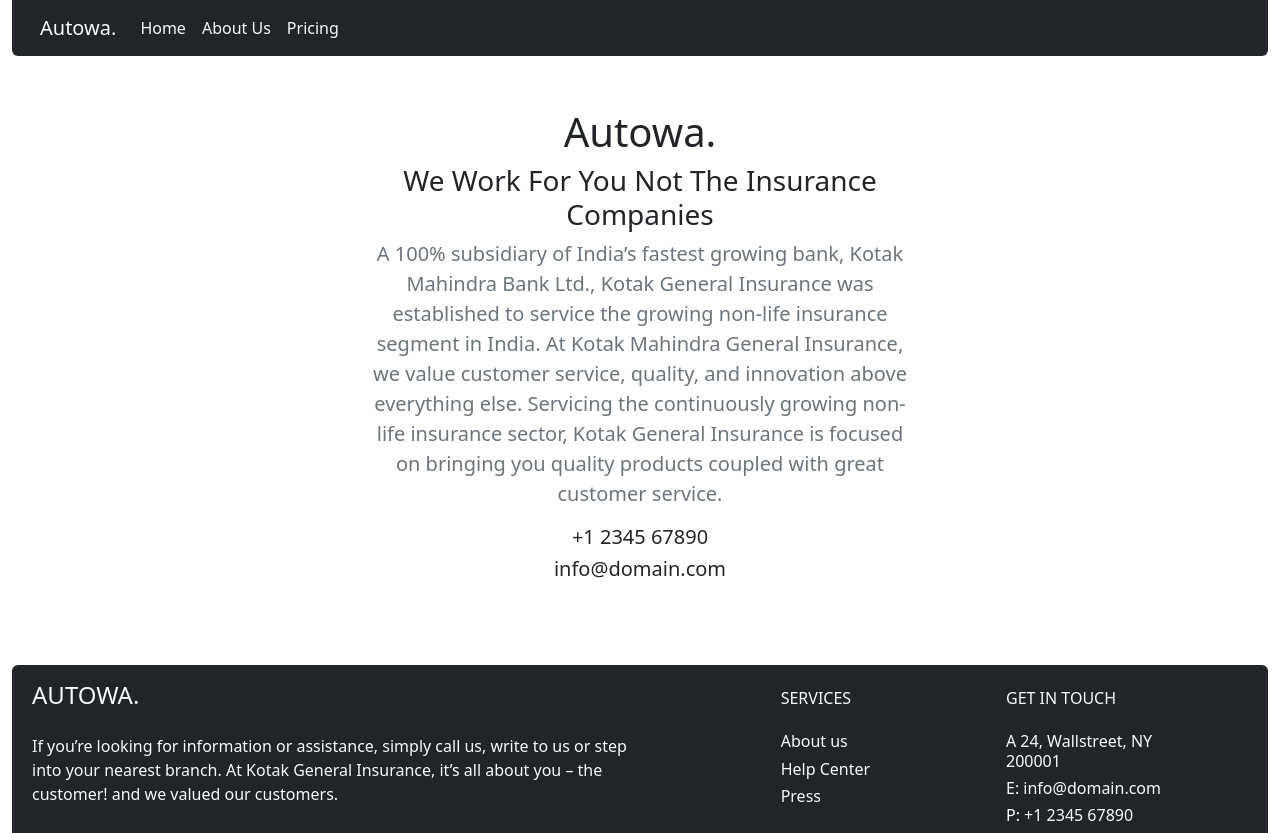
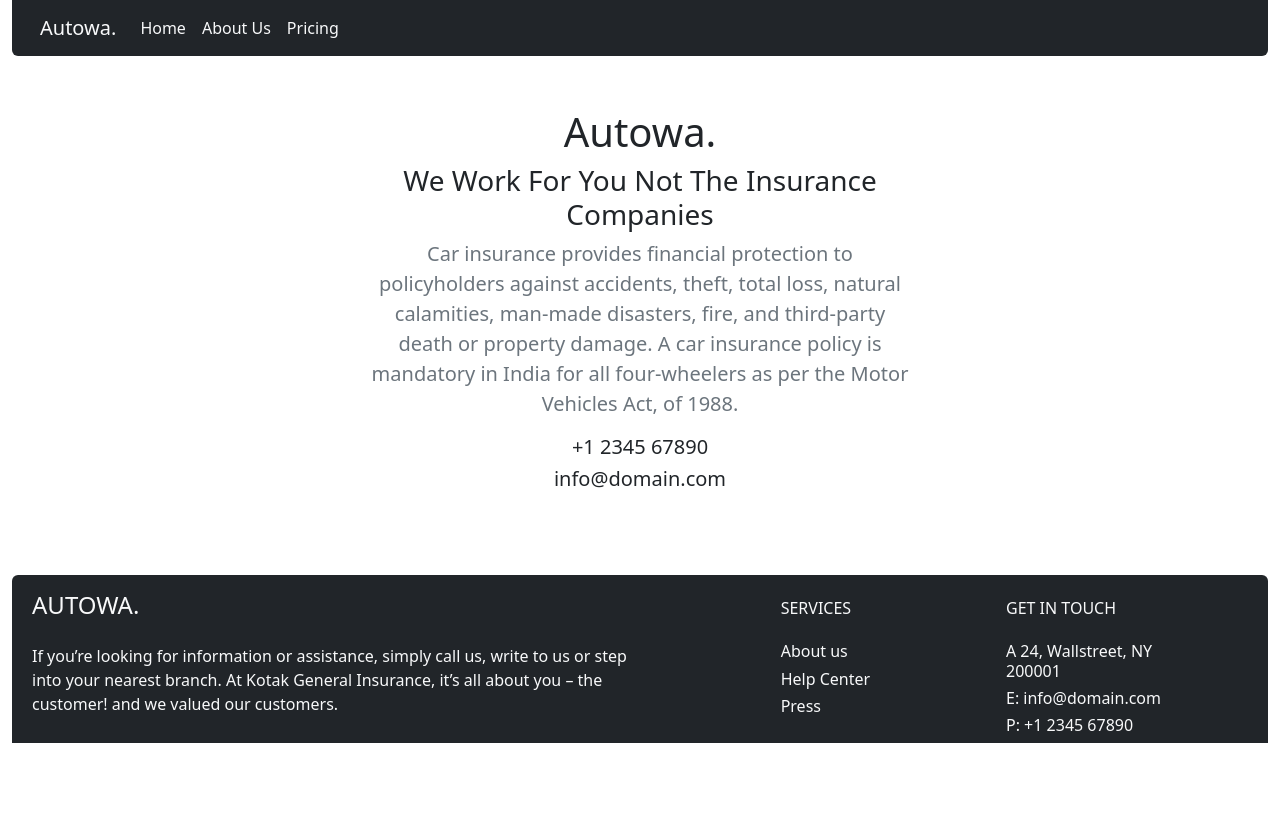
Before and after one commit to FSTeam3/ReactStatic, a React (Create React App) app: page /about_us in a window 1280 px wide. After the commit the page ends 800 px from the top, so only its background shows below. Built offline with nearby package versions, Linux system fonts and the light colour scheme.

Commit message:
pricing alert modified and about us quote modified

```diff
--- a/src/Pages/About_us.js
+++ b/src/Pages/About_us.js
@@ -8,7 +8,7 @@
         <h1 className="fw-light">Autowa.</h1>
         <h3>We Work For You Not
 The Insurance Companies</h3>
-        <p className="lead text-muted">A 100% subsidiary of India’s fastest growing bank, Kotak Mahindra Bank Ltd., Kotak General Insurance was established to service the growing non-life insurance segment in India. At Kotak Mahindra General Insurance, we value customer service, quality, and innovation above everything else. Servicing the continuously growing non-life insurance sector, Kotak General Insurance is focused on bringing you quality products coupled with great customer service.</p>
+        <p className="lead text-muted">Car insurance provides financial protection to policyholders against accidents, theft, total loss, natural calamities, man-made disasters, fire, and third-party death or property damage. A car insurance policy is mandatory in India for all four-wheelers as per the Motor Vehicles Act, of 1988.</p>
         <p>
           {/* <a href="#" className="btn btn-primary my-2">Contact Us</a> */}
           <h5>+1 2345 67890</h5>
--- a/src/Pages/Pricing.js
+++ b/src/Pages/Pricing.js
@@ -22,7 +22,7 @@
             <ul class="list-unstyled mt-3 mb-4">
               <li>Terms & Conditions Apply</li>
             </ul>
-            <button type="button" class="w-100 btn btn-lg btn-outline-primary" onClick={() => toast('Thank You For Your Interest, We Will Get Back To you!', {
+            <button type="button" class="w-100 btn btn-lg btn-outline-primary" onClick={() => toast('Thank you for showing your interest with us, we will reach out to you with best policy plans shortly', {
         position: toast.POSITION.TOP_CENTER
       })}>{data.btn}</button><ToastContainer />
           </div>
--- a/src/compo/Forms.js
+++ b/src/compo/Forms.js
@@ -112,7 +112,7 @@
             <div className="mb-3 mx-5 mt-2">
           <label for="fname" className="form-label">Contact No<span className='text-danger'>*</span></label>
           <input placeholder="Contact Number" className='form-control' onBlur={checkSubmitButtom}  onChange={e => setNumber(e.target.value)} />
-          {error && (number.length  <= 0 && number.length > 10 ) ?
+          {error && (number.length  <= 0) ?
             <label className='text-danger'>Contact number should be 10 digits</label> : ""}</div>
             <div className="mb-3 mx-5 mt-2">
           <label for="fname" className="form-label">Registration Certifacte Number<span className='text-danger'>*</span></label>
@@ -121,7 +121,7 @@
           {error && rcno.length <= 0 ?
             <label className='text-danger'>Registration Certifacte Number can't be Empty</label> : ""}</div>
         <div>
-          {<div className='d-flex justify-content-center'><button className={ (proceed && error) ? 'btn btn-primary mx-5 mb-3 w-50' : 'btn btn-primary mx-5 mb-3 disabled w-25'} style={{'marginLeft':'auto'}} >
+          {<div className='d-flex justify-content-center'><button className={ error ? 'btn btn-primary mx-5 mb-3 w-50' : 'btn btn-primary mx-5 mb-3 disabled w-25'} style={{'marginLeft':'auto'}} >
             <Link className="nav-link text-light" to="/pricing">Submit</Link>
           </button></div>}
         </div>
```
